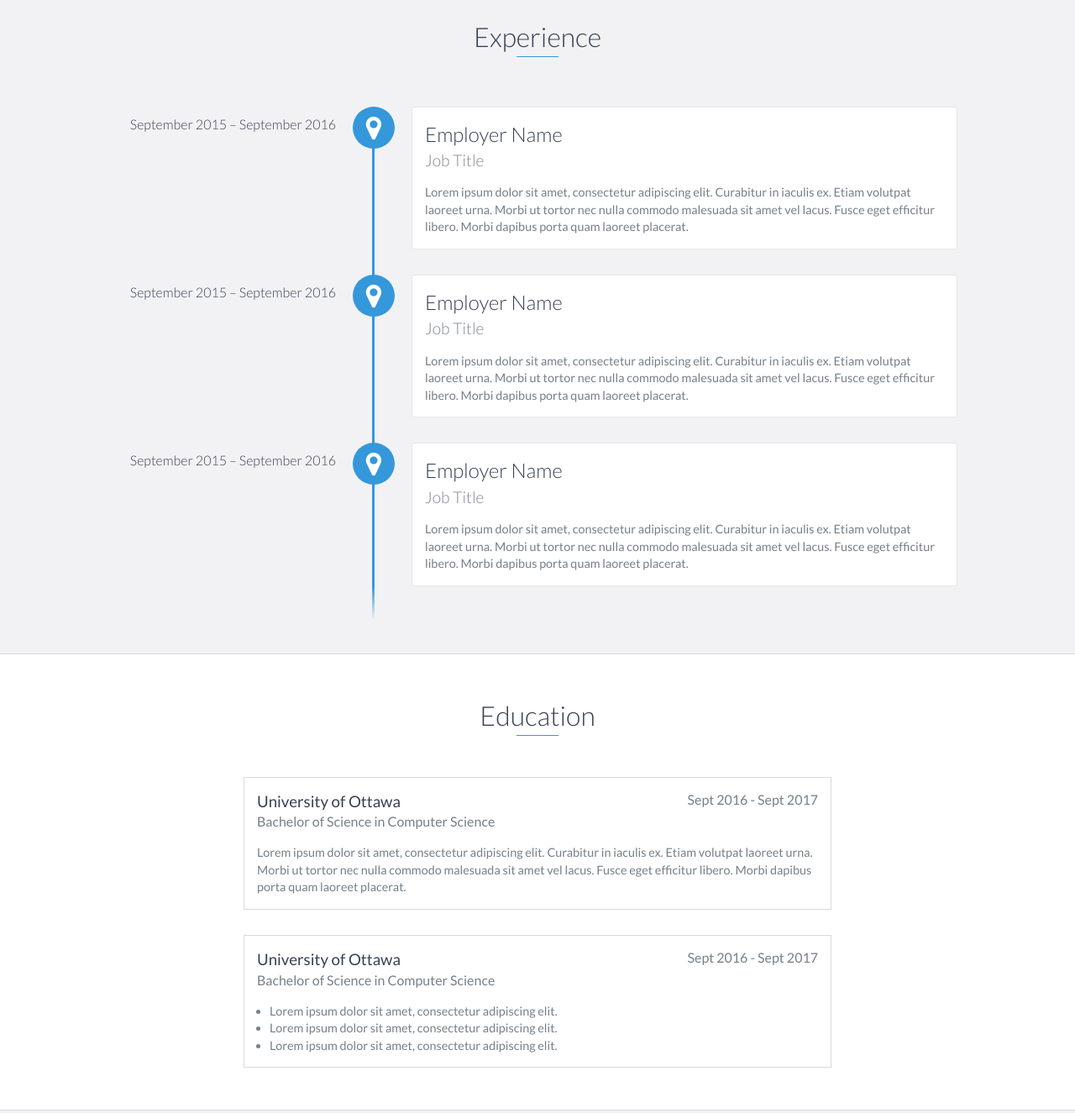
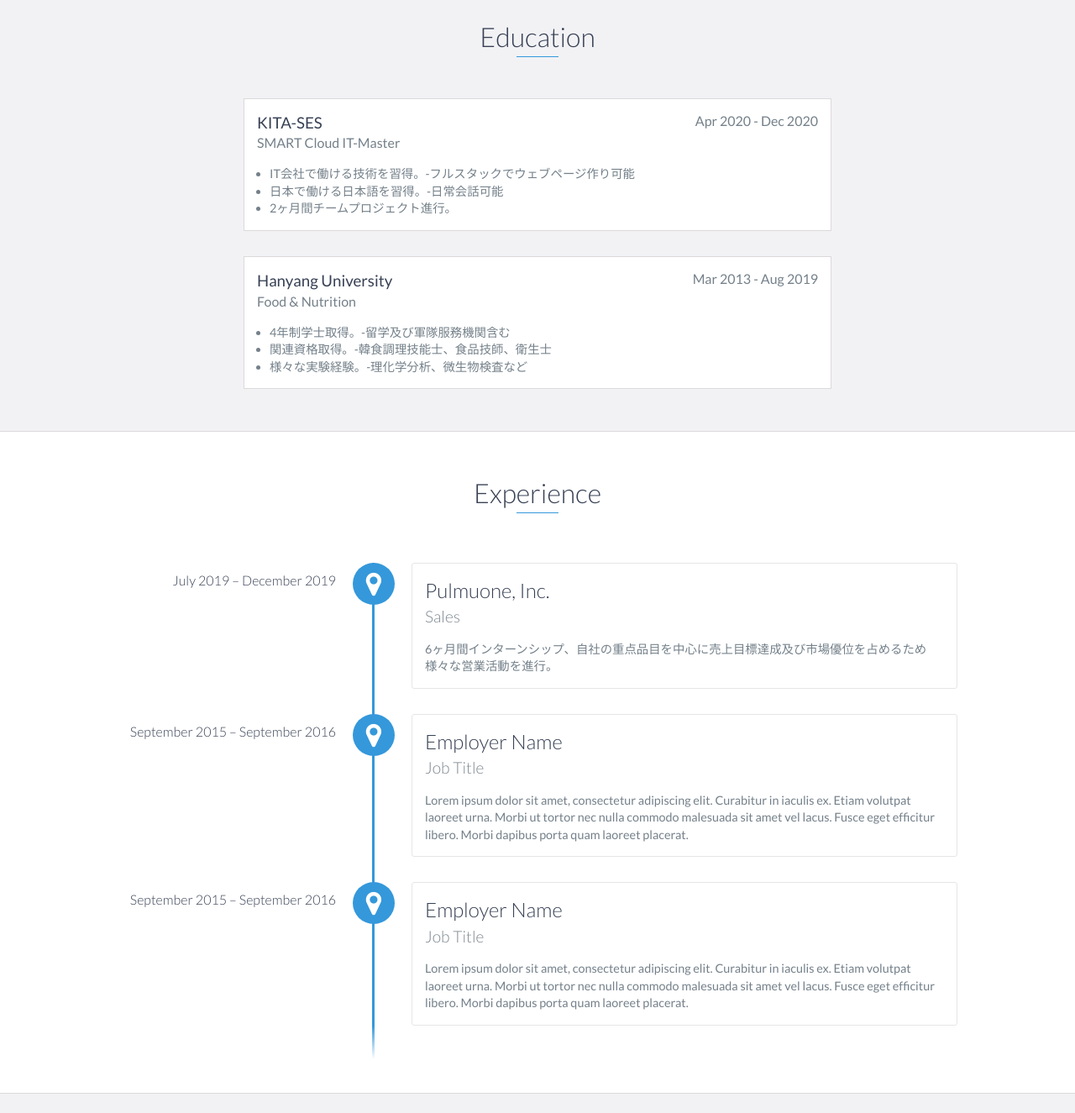
Before and after one commit to 20hun/20hun.github.io, a website: page index.html in a window 1280 px wide. Shown: the part 1140-2465 px from the top of the page at 84% size. Drawn offline with nearby package versions, Linux system fonts and the light colour scheme.

Commit message:
928update

```diff
--- a/index.html
+++ b/index.html
@@ -28,10 +28,10 @@
                 <a href="#about">About</a>
             </li>
             <li>
-                <a href="#experience">Experience</a>
+                <a href="#education">Education</a>
             </li>
             <li>
-                <a href="#education">Education</a>
+                <a href="#experience">Experience</a>
             </li>
             <li>
                 <a href="#projects">Projects</a>
@@ -71,7 +71,9 @@
                 </div>
                 <div class="col-md-8">
                     <p>
-                    「若い時やってみたいことは全部やってみよう。」大学生になった時から若さを信じて様々な校内活動と校外活動を通じてたくさん経験して来たしまだして見たいことが多いです。私がこんなに暮して来たことは私が心から好きなこととしたい仕事を探すためだったと思います。その結果、人々に楽しさを与えるために料理や映像など作る事に集中する時、自分が一番楽しくて幸せだということを分かるようになりました。プログラミングを通じて何でも作れる可能性を見てソフトウェアエンジニアになることに決心したし、多くの人々に楽しさを与えるアプリケーションを製作するために一生懸命に学んで成長しています。
+                    「若い時やりたいことは全部やってみよう。」</p>
+                    <p>
+大学生になってから若さを信じて様々な校内活動と校外活動を通じてたくさん経験して来ました。しかしまだまだやりたいことはいっぱいです。私のこういう生き方は、心から好きで、やりたい仕事を見つけるためだったと思います。その結果、人々に楽しさを与えられる何かを作る時、自分が一番楽しくて幸せだということが分かりました。プログラミングを通じて何でも作られる可能性に魅力を感じ、ITエンジニアになることを決心しました。これからも多くの人々に楽しんでもらえるアプリケーションを開発できるよう、一生懸命学んで成長していきたいと思います。
                     </p>
                 </div>
             </div>
@@ -79,14 +81,54 @@
     </div>
     <!-- End #about -->
 
-    <div id="experience" class="background-alt">
+    <div id="education" class="background-alt">
+        <h2 class="heading">Education</h2>
+        <div class="education-block" style="background-color: white">
+            <h3>KITA-SES</h3>
+            <span class="education-date">Apr 2020 - Dec 2020</span>
+            <h4>SMART Cloud IT-Master</h4>
+            <ul>
+                <li>
+                    IT会社で働ける技術を習得。-フルスタックでウェブページ作り可能
+                </li>
+                <li>
+                  	日本で働ける日本語を習得。-日常会話可能
+                </li>
+                <li>
+                    	2ヶ月間チームプロジェクト進行。
+                </li>
+            </ul>
+        </div>
+        <!-- End .education-block -->
+
+        <div class="education-block" style="background-color: white">
+            <h3>Hanyang University</h3>
+            <span class="education-date">Mar 2013 - Aug 2019</span>
+            <h4>Food & Nutrition</h4>
+            <ul>
+                <li>
+                   4年制学士取得。-留学及び軍隊服務機関含む
+                </li>
+                <li>
+                  	関連資格取得。-韓食調理技能士、食品技師、衛生士
+                </li>
+                <li>
+                    	様々な実験経験。-理化学分析、微生物検査など
+                </li>
+            </ul>
+        </div>
+        <!-- End .education-block -->
+    </div>
+    <!-- End #education -->
+
+<div id="experience">
         <h2 class="heading">Experience</h2>
         <div id="experience-timeline">
-            <div data-date="September 2015 – September 2016">
-                <h3>Employer Name</h3>
-                <h4>Job Title</h4>
+            <div data-date="July 2019 – December 2019">
+                <h3>Pulmuone, Inc.</h3>
+                <h4>Sales</h4>
                 <p>
-                    Lorem ipsum dolor sit amet, consectetur adipiscing elit. Curabitur in iaculis ex. Etiam volutpat laoreet urna. Morbi ut tortor nec nulla commodo malesuada sit amet vel lacus. Fusce eget efficitur libero. Morbi dapibus porta quam laoreet placerat.
+                 6ヶ月間インターンシップ、自社の重点品目を中心に売上目標達成及び市場優位を占めるため様々な営業活動を進行。
                 </p>
             </div>
 
@@ -109,38 +151,6 @@
     </div>
     <!-- End #experience -->
 
-    <div id="education">
-        <h2 class="heading">Education</h2>
-        <div class="education-block">
-            <h3>University of Ottawa</h3>
-            <span class="education-date">Sept 2016 - Sept 2017</span>
-            <h4>Bachelor of Science in Computer Science</h4>
-            <p>
-                Lorem ipsum dolor sit amet, consectetur adipiscing elit. Curabitur in iaculis ex. Etiam volutpat laoreet urna. Morbi ut tortor nec nulla commodo malesuada sit amet vel lacus. Fusce eget efficitur libero. Morbi dapibus porta quam laoreet placerat.
-            </p>
-        </div>
-        <!-- End .education-block -->
-
-        <div class="education-block">
-            <h3>University of Ottawa</h3>
-            <span class="education-date">Sept 2016 - Sept 2017</span>
-            <h4>Bachelor of Science in Computer Science</h4>
-            <ul>
-                <li>
-                    Lorem ipsum dolor sit amet, consectetur adipiscing elit.
-                </li>
-                <li>
-                    Lorem ipsum dolor sit amet, consectetur adipiscing elit.
-                </li>
-                <li>
-                    Lorem ipsum dolor sit amet, consectetur adipiscing elit.
-                </li>
-            </ul>
-        </div>
-        <!-- End .education-block -->
-    </div>
-    <!-- End #education -->
-
     <div id="projects" class="background-alt">
         <h2 class="heading">Projects</h2>
         <div class="container">
@@ -155,7 +165,7 @@
                         <p>
                             Lorem ipsum dolor sit amet, consectetur adipiscing elit. Curabitur in iaculis ex. Etiam volutpat laoreet urna. Morbi ut tortor nec nulla commodo malesuada sit amet vel lacus. Fusce eget efficitur libero. Morbi dapibus porta quam laoreet placerat.
                         </p>
-                        <a href="#">View Project</a>
+                        <a href="https://github.com/20hun/Eclipse-java-mybatis-html-javascript">View Project</a>
                     </div>
                     <!-- End .project-info -->
                 </div>
```
